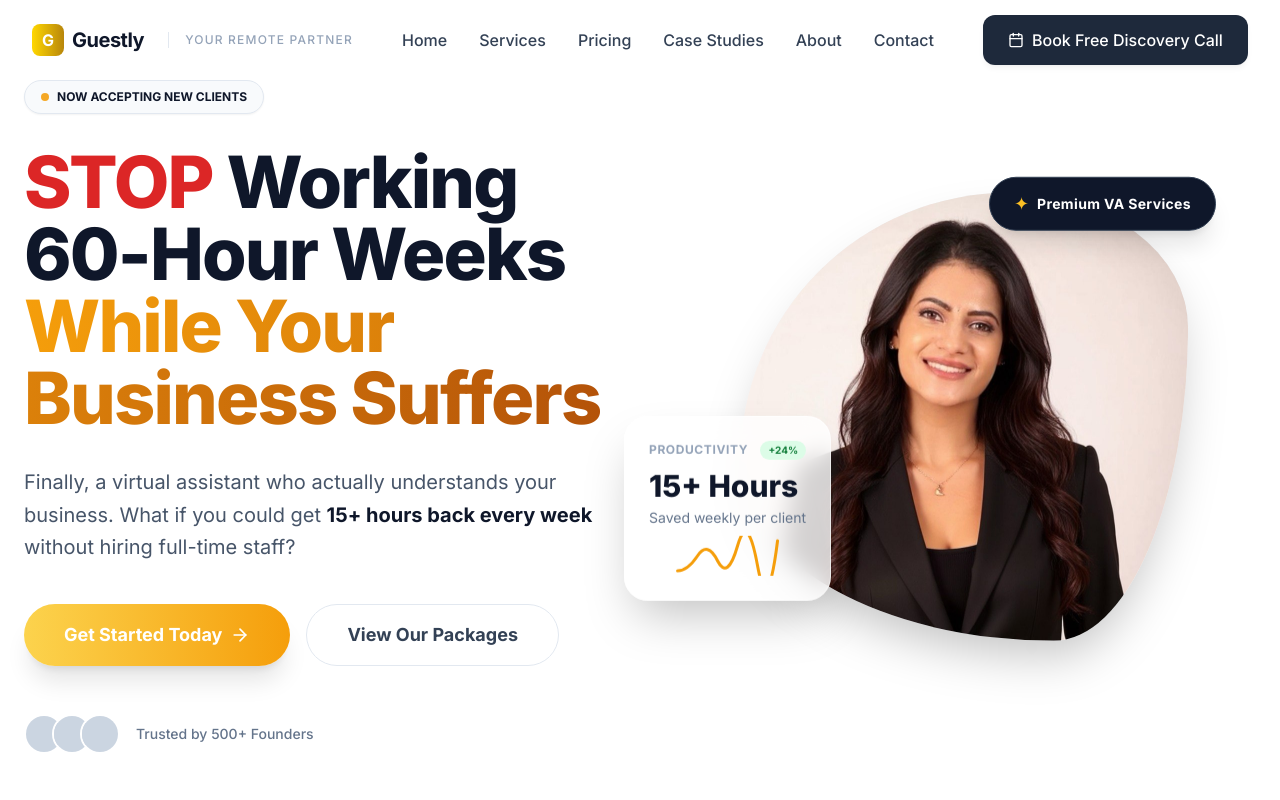
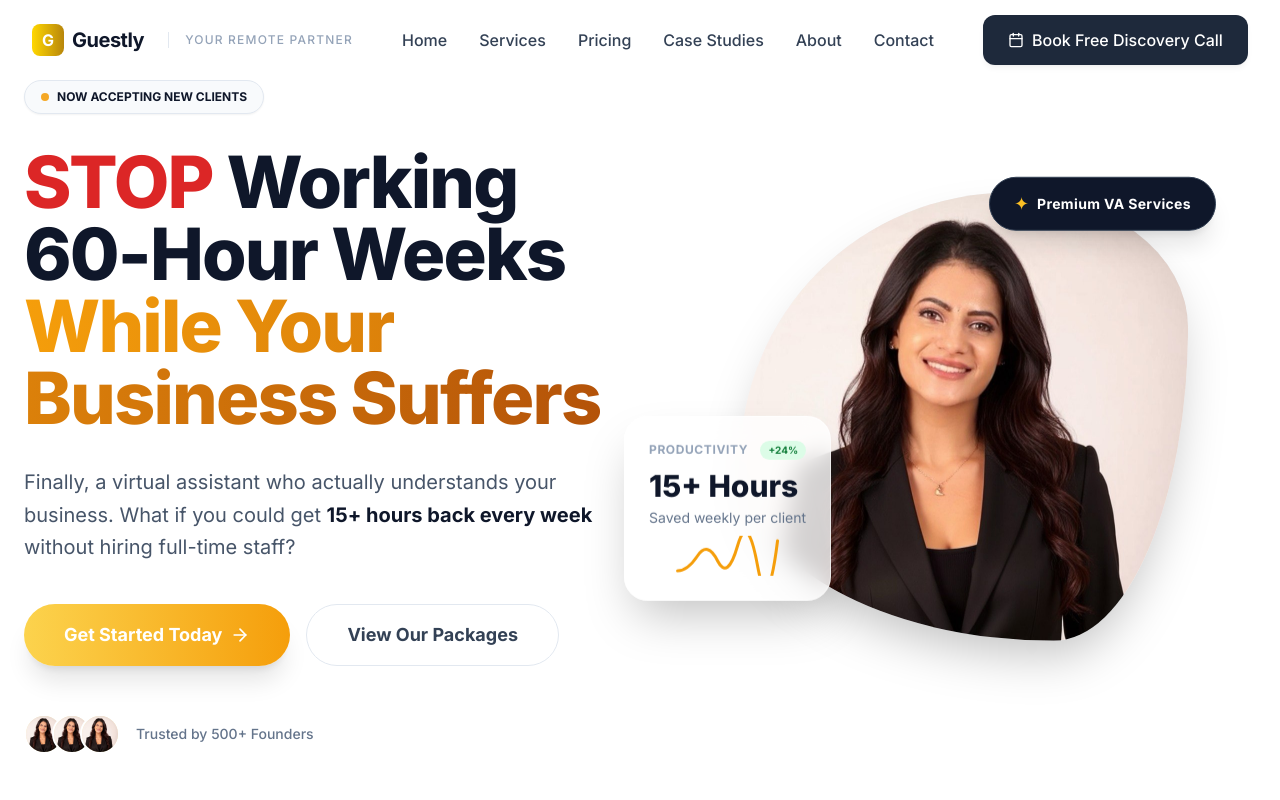
Before and after one commit to ErnestaLabs/nancy, a Next.js app: page / in a window 1280 px wide. Shown: the top 800 px of the page. Built offline with nearby package versions, Linux system fonts and the light colour scheme.

Commit message:
Fix trusted-by avatars: replace empty gray circles with actual images

```diff
--- a/app/page.tsx
+++ b/app/page.tsx
@@ -38,8 +38,8 @@ export default function HomePage() {
               <div className="mt-12 flex items-center gap-4 text-sm font-medium text-slate-500">
                 <div className="flex -space-x-3">
                   {[1, 2, 3].map((i) => (
-                    <div key={i} className="w-10 h-10 rounded-full border-2 border-white bg-gradient-to-br from-slate-200 to-slate-300 overflow-hidden">
-                      <div className="w-full h-full bg-slate-300"></div>
+                    <div key={i} className="w-10 h-10 rounded-full border-2 border-white overflow-hidden relative bg-amber-100">
+                      <Image src="/nancy-hero.jpg" alt="Founder" fill className="object-cover object-top" />
                     </div>
                   ))}
                 </div>
```
